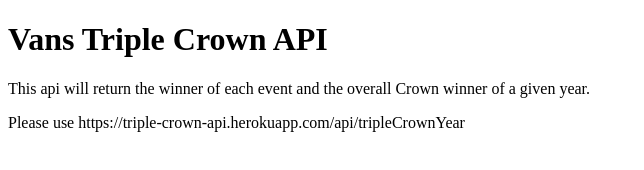
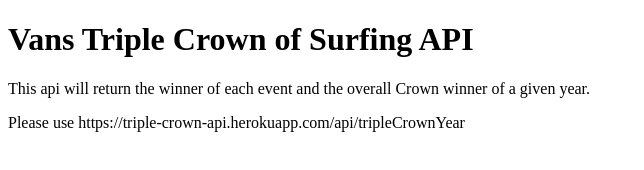
Before and after one commit to kmal808/triple-crown-api, a website: page index.html in a window 1280 px wide. Shown: the whole page, without its empty margins (0-644 px from the left). Drawn offline with Linux system fonts and the light colour scheme.

Commit message:
added info to html

```diff
--- a/index.html
+++ b/index.html
@@ -4,10 +4,10 @@
   <meta charset="UTF-8">
   <meta http-equiv="X-UA-Compatible" content="IE=edge">
   <meta name="viewport" content="width=device-width, initial-scale=1.0">
-  <title>Document</title>
+  <title>Vans Triple Crown of Surfing API</title>
 </head>
 <body>
-  <h1>Vans Triple Crown API</h1>
+  <h1>Vans Triple Crown of Surfing API</h1>
   <p>This api will return the winner of each event and the overall Crown winner of a given year.</p>
   <p>Please use https://triple-crown-api.herokuapp.com/api/tripleCrownYear</p>
 </body>
```
